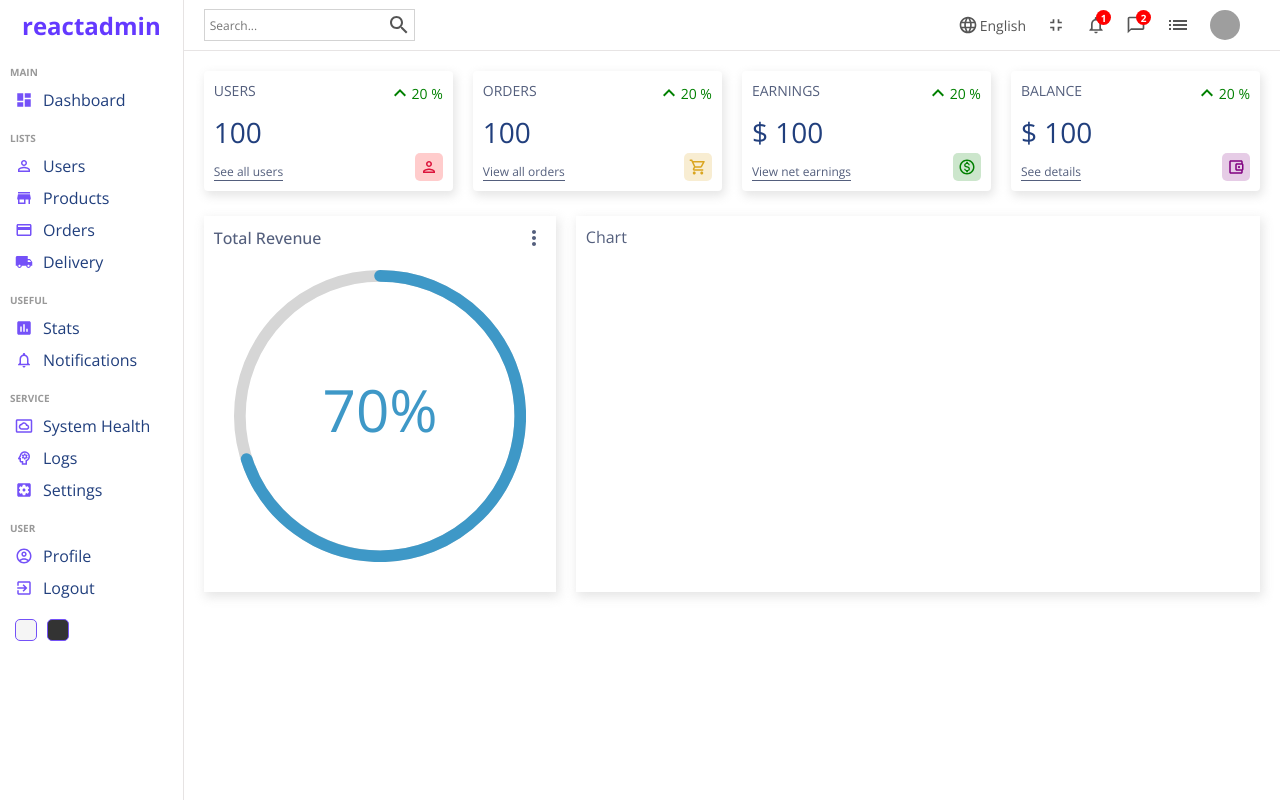
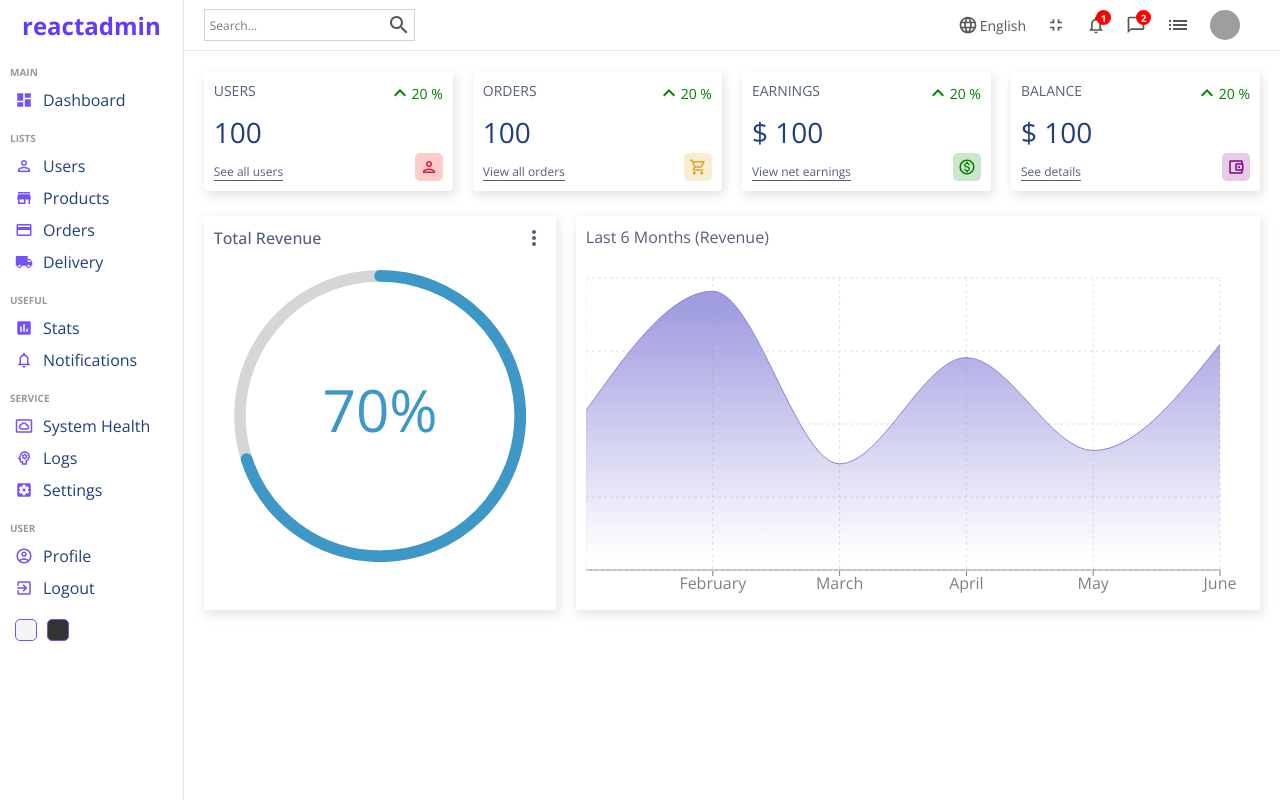
Before and after one commit to chizobavictory/react_dashboard, a React (Create React App) app: page / in a window 1280 px wide. Built offline with nearby package versions, Linux system fonts and the light colour scheme; grey boxes are pictures that could not be loaded.

Commit message:
chart component 🧩

```diff
--- a/src/components/chart/Chart.tsx
+++ b/src/components/chart/Chart.tsx
@@ -1,9 +1,53 @@
-import './chart.scss'
+import "./chart.scss";
+import {
+  AreaChart,
+  Area,
+  XAxis,
+  CartesianGrid,
+  Tooltip,
+  ResponsiveContainer,
+} from "recharts";
 
-const Chart = () => {
+const data = [
+  { name: "January", Total: 1200 },
+  { name: "February", Total: 2100 },
+  { name: "March", Total: 800 },
+  { name: "April", Total: 1600 },
+  { name: "May", Total: 900 },
+  { name: "June", Total: 1700 },
+];
+
+const Chart = ({ aspect = 2/1, title = 'Last 6 Months (Revenue)' }) => {
   return (
-    <div className='chart'>Chart</div>
-  )
-}
+    <div className="chart">
+      <div className="title">{title}</div>
+      <ResponsiveContainer width="100%" aspect={aspect}>
+        <AreaChart
+          width={730}
+          height={250}
+          data={data}
+          margin={{ top: 10, right: 30, left: 0, bottom: 0 }}
+        >
+          <defs>
+            <linearGradient id="total" x1="0" y1="0" x2="0" y2="1">
+              <stop offset="5%" stopColor="#8884d8" stopOpacity={0.8} />
+              <stop offset="95%" stopColor="#8884d8" stopOpacity={0} />
+            </linearGradient>
+          </defs>
+          <XAxis dataKey="name" stroke="gray" />
+          <CartesianGrid strokeDasharray="3 3" className="chartGrid" />
+          <Tooltip />
+          <Area
+            type="monotone"
+            dataKey="Total"
+            stroke="#8884d8"
+            fillOpacity={1}
+            fill="url(#total)"
+          />
+        </AreaChart>
+      </ResponsiveContainer>
+    </div>
+  );
+};
 
-export default Chart
+export default Chart;
```
